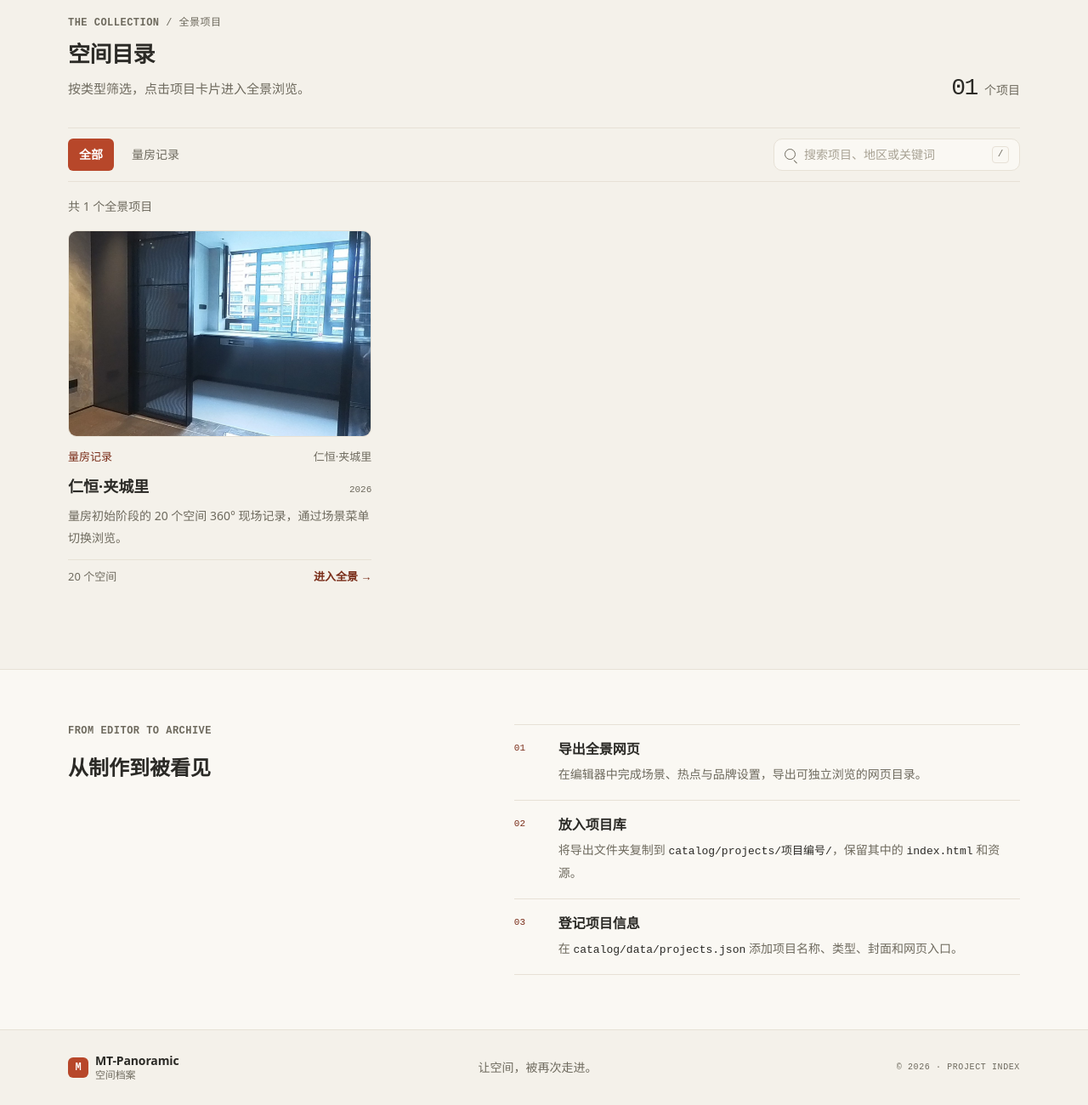
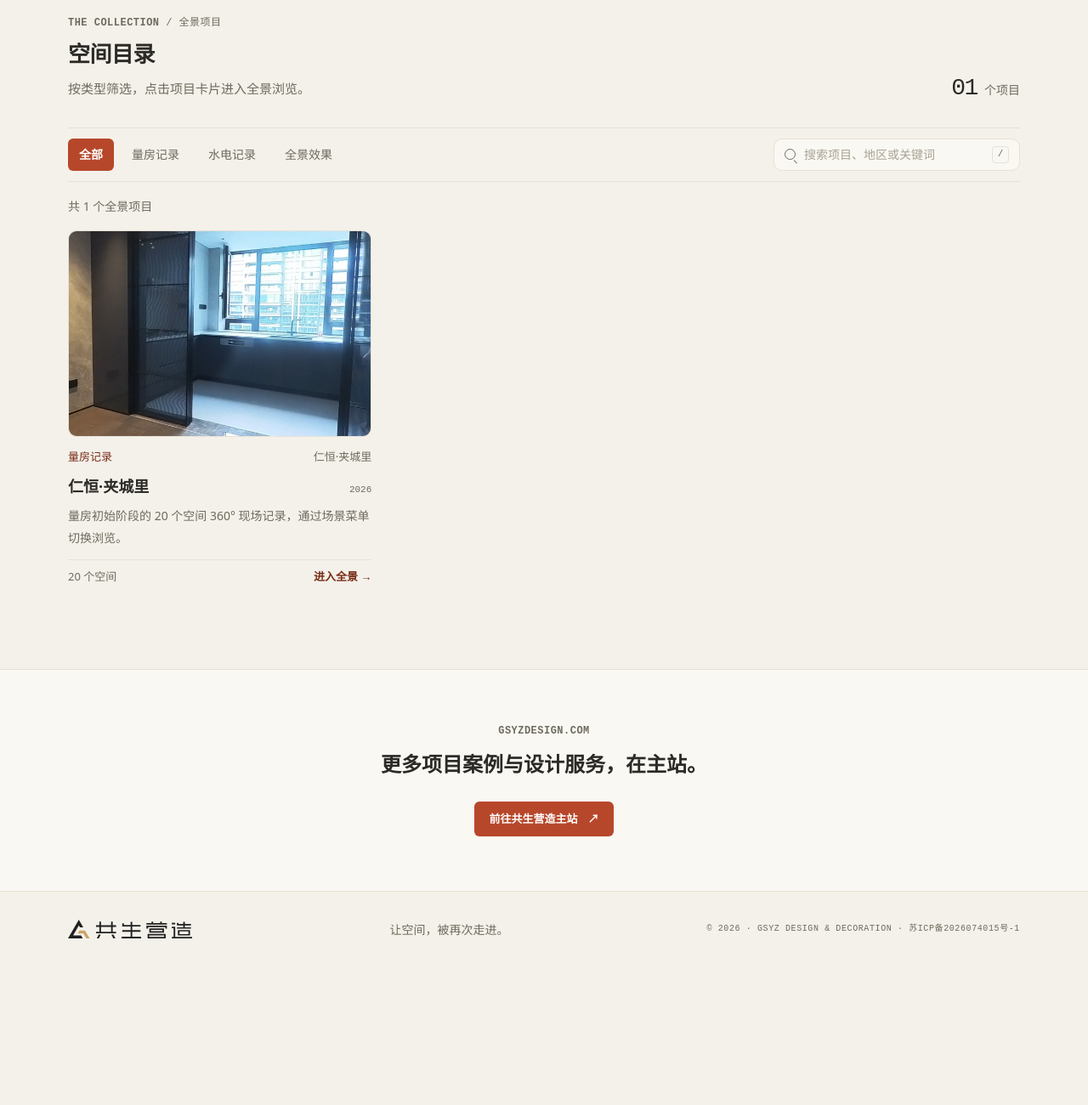
Before and after one commit to HAE8939/MT-Panoramic, a plain HTML site: page catalog/index.html in a window 1280 px wide. Shown: the part 618-1918 px from the top of the page at 85% size. After the commit the page ends 1755 px from the top, so only its background shows below. Drawn offline with Linux system fonts and the light colour scheme.

Commit message:
Rebrand the catalog to GSYZ Design and add fixed stage categories
- Replace MT-Panoramic brand (header/footer/title/meta/favicon) with the
  main-site wordmark logo-dark.svg + favicon, following gsyzdesign.com
- Fixed filter chips: 全部 / 量房记录 / 水电记录 / 全景效果 (always shown,
  hover notes; unknown categories from data still auto-append)
- Drop the FROM-EDITOR-TO-ARCHIVE section; add a main-site CTA band and
  header/footer links to /cn; empty states now point visitors to the site
- Sync catalog/README.md with the new brand and category rules

```diff
--- a/catalog/assets/catalog.css
+++ b/catalog/assets/catalog.css
@@ -57,19 +57,8 @@ img { display: block; max-width: 100%; }
   padding-inline: max(24px, calc((100vw - 1120px) / 2));
   border-bottom: 1px solid var(--border);
 }
-.brand { display: inline-flex; align-items: center; gap: var(--s8); min-width: 0; }
-.brand__mark {
-  display: grid;
-  place-items: center;
-  width: 28px;
-  height: 28px;
-  border-radius: var(--radius-inner);
-  background: var(--accent);
-  color: #fff;
-  font: 600 14px/1 var(--mono);
-}
-.brand__name { display: flex; flex-direction: column; color: var(--ink); font-size: 13px; font-weight: 600; line-height: 1.25; letter-spacing: -.01em; }
-.brand__name small { color: var(--secondary); font-size: 11px; font-weight: 400; }
+.brand { display: inline-flex; align-items: center; min-width: 0; }
+.brand__logo { height: 26px; width: auto; }
 .site-nav { display: flex; align-items: center; gap: var(--s24); color: var(--secondary); font-size: 13px; }
 .site-nav__link { padding-block: 7px; transition: color 120ms ease-out; }
 .site-nav__link:hover { color: var(--ink); }
@@ -182,33 +171,31 @@ img { display: block; max-width: 100%; }
 
 .empty-state { display: flex; flex-direction: column; align-items: flex-start; padding: var(--s48) 0 var(--s64); border-top: 1px solid var(--border); }
 .empty-state[hidden], .load-error[hidden] { display: none; }
+.empty-state .button[hidden] { display: none; }
 .empty-state__eyebrow { color: var(--secondary); }
 .empty-state h3 { margin: var(--s16) 0 var(--s8); font-size: 17px; font-weight: 600; }
 .empty-state p:not(.empty-state__eyebrow) { max-width: 40em; margin: 0; color: var(--secondary); font-size: 13px; }
 .empty-state .button { margin-top: var(--s16); }
 .load-error { padding: var(--s16); border: 1px solid color-mix(in srgb, var(--danger) 22%, var(--border)); border-radius: var(--radius-outer); color: var(--danger); background: color-mix(in srgb, var(--danger) 5%, var(--surface)); font-size: 13px; }
 
-.process { background: var(--surface); border-top: 1px solid var(--border); border-bottom: 1px solid var(--border); }
-.process__inner { display: grid; grid-template-columns: .8fr 1.2fr; gap: clamp(48px, 10vw, 132px); padding-block: var(--s64); }
-.process__heading h2 { margin: var(--s16) 0 0; font-size: 20px; font-weight: 600; line-height: 1.5; }
-.process__steps { display: flex; flex-direction: column; }
-.process-step { display: grid; grid-template-columns: 40px 1fr; gap: var(--s12); padding-block: var(--s16); border-top: 1px solid var(--border); }
-.process-step:last-child { border-bottom: 1px solid var(--border); }
-.process-step__number { padding-top: 3px; color: var(--accent-ink); font: 400 11px/1.5 var(--mono); }
-.process-step h3 { margin: 0; font-size: 13px; font-weight: 600; }
-.process-step p { margin: var(--s4) 0 0; color: var(--secondary); font-size: 12px; line-height: 1.75; }
-.process-step code { font: 12px/1.6 var(--mono); color: var(--ink); }
+.main-site-cta { background: var(--surface); border-top: 1px solid var(--border); border-bottom: 1px solid var(--border); }
+.main-site-cta__inner { display: flex; flex-direction: column; align-items: center; gap: var(--s12); padding-block: var(--s64); text-align: center; }
+.main-site-cta h2 { margin: 0; font-size: 20px; font-weight: 600; line-height: 1.5; }
+.main-site-cta h2 .nowrap { white-space: nowrap; }
+.main-site-cta .button { margin-top: var(--s12); }
 
 .site-footer { width: min(1120px, calc(100% - 48px)); min-height: 88px; display: flex; align-items: center; justify-content: space-between; gap: var(--s16); margin-inline: auto; color: var(--secondary); font-size: 12px; }
-.brand--footer .brand__mark { width: 24px; height: 24px; font-size: 12px; }
+.brand--footer .brand__logo { height: 22px; }
 .site-footer > p { margin: 0; }
 .site-footer__year { font: 400 10px/1.4 var(--mono); letter-spacing: .06em; }
+.site-footer__icp { color: inherit; }
+.site-footer__icp:hover { color: var(--ink); }
 
 @media (max-width: 820px) {
   .hero { min-height: 0; grid-template-columns: minmax(0, 1fr) minmax(220px, .8fr); gap: var(--s32); padding-block: var(--s48); }
   .hero-study__image-wrap { height: 300px; }
   .project-grid { grid-template-columns: repeat(2, minmax(0, 1fr)); }
-  .process__inner { grid-template-columns: .65fr 1.35fr; gap: var(--s32); }
+  .main-site-cta__inner { padding-block: var(--s48); }
 }
 @media (max-width: 600px) {
   .section-wrap, .hero, .site-footer { width: min(100% - 32px, 440px); }
@@ -234,8 +221,7 @@ img { display: block; max-width: 100%; }
   .project-card__media { aspect-ratio: 1.55; }
   .project-card__description { min-height: 0; }
   .empty-state { padding-block: var(--s32) var(--s48); }
-  .process__inner { grid-template-columns: 1fr; gap: var(--s24); padding-block: var(--s48); }
-  .process__heading h2 br { display: none; }
+  .main-site-cta__inner { padding-block: var(--s48); }
   .site-footer { min-height: 100px; flex-wrap: wrap; justify-content: space-between; padding-block: var(--s16); }
   .site-footer > p { display: none; }
   .project-card__meta { font-size: 13px; }
@@ -250,8 +236,6 @@ img { display: block; max-width: 100%; }
 /* Chinese-first type rhythm: supporting labels remain readable and body text
    gets enough line-height without letting Latin font metrics lead the stack. */
 body { font-size: 16px; line-height: 1.8; }
-.brand__name { font-size: 14px; }
-.brand__name small { font-size: 12px; }
 .site-nav { font-size: 14px; }
 .site-nav__note { font-size: 13px; }
 .eyebrow, .micro-label, .empty-state__eyebrow { font-size: 12px; letter-spacing: .04em; }
@@ -271,11 +255,7 @@ body { font-size: 16px; line-height: 1.8; }
 .project-card__footer { font-size: 13px; }
 .empty-state h3 { font-size: 19px; line-height: 1.6; }
 .empty-state p:not(.empty-state__eyebrow) { font-size: 15px; line-height: 1.85; }
-.process__heading h2 { font-size: 24px; line-height: 1.6; }
-.process__heading h2 { white-space: nowrap; }
-.process-step h3 { font-size: 16px; line-height: 1.6; }
-.process-step p { font-size: 14px; line-height: 1.9; }
-.process-step code { font-size: 13px; }
+.main-site-cta h2 { font-size: 24px; line-height: 1.6; }
 .site-footer { font-size: 14px; }
 @media (max-width: 600px) {
   .hero h1 { font-size: clamp(24px, 8vw, 36px); line-height: 1.45; }
--- a/catalog/assets/catalog.js
+++ b/catalog/assets/catalog.js
@@ -8,21 +8,34 @@
   const emptyTitle = document.querySelector('#empty-title');
   const emptyDescription = document.querySelector('#empty-description');
   const loadError = document.querySelector('#load-error');
+  const emptyAction = document.querySelector('#empty-action');
   const template = document.querySelector('#project-card-template');
 
   let projects = [];
   let category = 'all';
 
+  // 站点固定分类体系：量房/水电阶段的现场记录 + 设计与完工阶段的全景效果。
+  // 固定 chips 始终展示；数据里出现体系外的分类时自动追加到末尾。
+  const FIXED_CATEGORIES = [
+    { value: '量房记录', note: '量房阶段拍摄的现场全景记录' },
+    { value: '水电记录', note: '施工过程中水电阶段拍摄的现场全景记录' },
+    { value: '全景效果', note: '设计阶段或完工阶段的全景呈现' },
+  ];
+
   const text = (value) => typeof value === 'string' ? value.trim() : '';
   const pad = (value) => String(value).padStart(2, '0');
 
-  function makeFilter(label, value, active = false) {
+  function makeFilter(label, value, active = false, note = '') {
     const button = document.createElement('button');
     button.type = 'button';
     button.className = `filter${active ? ' is-active' : ''}`;
     button.dataset.category = value;
     button.setAttribute('aria-pressed', String(active));
     button.textContent = label;
+    if (note) {
+      button.title = note;
+      button.setAttribute('aria-label', `${label}——${note}`);
+    }
     button.addEventListener('click', () => {
       category = value;
       filters.querySelectorAll('.filter').forEach((item) => {
@@ -37,9 +50,10 @@
 
   function buildFilters() {
     filters.replaceChildren(makeFilter('全部', 'all', true));
-    const categories = [...new Set(projects.map((project) => text(project.category)).filter(Boolean))]
-      .sort((a, b) => a.localeCompare(b, 'zh-CN'));
-    categories.forEach((name) => filters.append(makeFilter(name, name)));
+    FIXED_CATEGORIES.forEach(({ value, note }) => filters.append(makeFilter(value, value, false, note)));
+    const extras = [...new Set(projects.map((project) => text(project.category)).filter(Boolean))]
+      .filter((name) => !FIXED_CATEGORIES.some((item) => item.value === name));
+    extras.forEach((name) => filters.append(makeFilter(name, name)));
   }
 
   function safeLocalPath(value) {
@@ -101,10 +115,17 @@
 
     if (!projects.length) {
       emptyTitle.textContent = '第一段空间漫游，正等待被收入。';
-      emptyDescription.textContent = '完成导览导出后，将网页文件放入项目库并登记项目信息，即可在这里浏览。';
+      emptyDescription.textContent = '项目正在整理中，可先前往主站浏览更多案例。';
+      emptyAction.hidden = false;
     } else if (!visible.length) {
-      emptyTitle.textContent = '没有找到匹配的项目。';
-      emptyDescription.textContent = '试试其他关键词或项目类型。';
+      if (query) {
+        emptyTitle.textContent = '没有找到匹配的项目。';
+        emptyDescription.textContent = '试试其他关键词或项目类型。';
+      } else {
+        emptyTitle.textContent = '该分类下暂时还没有项目。';
+        emptyDescription.textContent = '新记录收录后，会在第一时间出现在这里。';
+      }
+      emptyAction.hidden = true;
     }
   }
 
--- a/catalog/index.html
+++ b/catalog/index.html
@@ -4,20 +4,21 @@
   <meta charset="utf-8">
   <meta name="viewport" content="width=device-width, initial-scale=1">
   <meta name="theme-color" content="#F4F1EA">
-  <meta name="description" content="MT-Panoramic 全景项目目录。按类型浏览空间，点击项目即可打开全景漫游。">
-  <title>空间档案 · MT-Panoramic</title>
+  <meta name="description" content="共生营造空间设计全景项目目录。按量房记录、水电记录、全景效果浏览空间，点击项目即可打开全景漫游。">
+  <title>全景项目 — 共生营造空间设计</title>
+  <link rel="icon" type="image/svg+xml" href="assets/favicon.svg">
+  <link rel="icon" type="image/png" sizes="32x32" href="assets/favicon-32.png">
   <link rel="stylesheet" href="assets/catalog.css">
   <script src="assets/catalog.js" defer></script>
 </head>
 <body>
   <header class="site-header">
-    <a class="brand" href="#top" aria-label="MT-Panoramic 项目目录首页">
-      <span class="brand__mark" aria-hidden="true">M</span>
-      <span class="brand__name">MT-Panoramic <small>空间档案</small></span>
+    <a class="brand" href="/cn" aria-label="共生营造空间设计 · 全景项目">
+      <img class="brand__logo" src="assets/logo-dark.svg" alt="共生营造空间设计" width="278" height="42">
     </a>
     <nav class="site-nav" aria-label="主导航">
       <a class="site-nav__link is-current" href="#projects">项目目录</a>
-      <a class="site-nav__link" href="#process">如何收录</a>
+      <a class="site-nav__link" href="/cn">前往主站 <span aria-hidden="true">↗</span></a>
       <span class="site-nav__rule" aria-hidden="true"></span>
       <span class="site-nav__note">全景 · 空间 · 记录</span>
     </nav>
@@ -26,7 +27,7 @@
   <main id="top">
     <section class="hero" aria-labelledby="hero-title">
       <div class="hero__copy">
-        <p class="eyebrow"><span class="eyebrow__mark"></span> PROJECT INDEX <span class="eyebrow__year">/ 2026</span></p>
+        <p class="eyebrow"><span class="eyebrow__mark"></span> GSYZ DESIGN <span class="eyebrow__year">/ 2026</span></p>
         <h1 id="hero-title">走进每一处真实的空间。</h1>
         <p class="hero__lead">以全景记录空间的尺度、光线与动线。选择一个项目，即可在浏览器中自由探索。</p>
         <a class="button button--primary" href="#projects">浏览全景项目 <span aria-hidden="true">↓</span></a>
@@ -67,31 +68,25 @@
       <div class="empty-state" id="empty-state" hidden>
         <p class="empty-state__eyebrow">ARCHIVE NOTE</p>
         <h3 id="empty-title">第一段空间漫游，正等待被收入。</h3>
-        <p id="empty-description">完成导览导出后，将网页文件放入项目库并登记项目信息，即可在这里浏览。</p>
-        <a class="button button--secondary" href="#process">查看收录方式 <span aria-hidden="true">↓</span></a>
+        <p id="empty-description">项目正在整理中，可先前往主站浏览更多案例。</p>
+        <a class="button button--secondary" id="empty-action" href="/cn">前往主站看项目案例 <span aria-hidden="true">↗</span></a>
       </div>
       <p class="load-error" id="load-error" hidden>项目档案暂时无法读取。请通过静态 Web 服务打开此页面，并确认 `data/projects.json` 已一起部署。</p>
     </section>
 
-    <section class="process" id="process" aria-labelledby="process-title">
-      <div class="section-wrap process__inner">
-        <div class="process__heading">
-          <p class="eyebrow eyebrow--quiet">FROM EDITOR TO ARCHIVE</p>
-          <h2 id="process-title">从制作到被看见</h2>
-        </div>
-        <div class="process__steps">
-          <article class="process-step"><span class="process-step__number">01</span><div><h3>导出全景网页</h3><p>在编辑器中完成场景、热点与品牌设置，导出可独立浏览的网页目录。</p></div></article>
-          <article class="process-step"><span class="process-step__number">02</span><div><h3>放入项目库</h3><p>将导出文件夹复制到 <code>catalog/projects/项目编号/</code>，保留其中的 <code>index.html</code> 和资源。</p></div></article>
-          <article class="process-step"><span class="process-step__number">03</span><div><h3>登记项目信息</h3><p>在 <code>catalog/data/projects.json</code> 添加项目名称、类型、封面和网页入口。</p></div></article>
-        </div>
+    <section class="main-site-cta" aria-labelledby="main-site-cta-title">
+      <div class="section-wrap main-site-cta__inner">
+        <p class="eyebrow eyebrow--quiet">GSYZDESIGN.COM</p>
+        <h2 id="main-site-cta-title">更多项目案例与设计服务，<span class="nowrap">在主站。</span></h2>
+        <a class="button button--primary" href="/cn">前往共生营造主站 <span aria-hidden="true">↗</span></a>
       </div>
     </section>
   </main>
 
   <footer class="site-footer">
-    <a class="brand brand--footer" href="#top"><span class="brand__mark" aria-hidden="true">M</span><span class="brand__name">MT-Panoramic <small>空间档案</small></span></a>
+    <a class="brand brand--footer" href="/cn"><img class="brand__logo" src="assets/logo-dark.svg" alt="共生营造空间设计" width="278" height="42"></a>
     <p>让空间，被再次走进。</p>
-    <span class="site-footer__year">© 2026 · PROJECT INDEX</span>
+    <span class="site-footer__year">© 2026 · GSYZ DESIGN &amp; DECORATION · <a class="site-footer__icp" href="https://beian.miit.gov.cn/" target="_blank" rel="noopener">苏ICP备2026074015号-1</a></span>
   </footer>
 
   <template id="project-card-template">
```
Also changed, not shown: catalog/README.md, catalog/assets/favicon-32.png (added), catalog/assets/favicon.svg (added), catalog/assets/logo-dark.svg (added).
